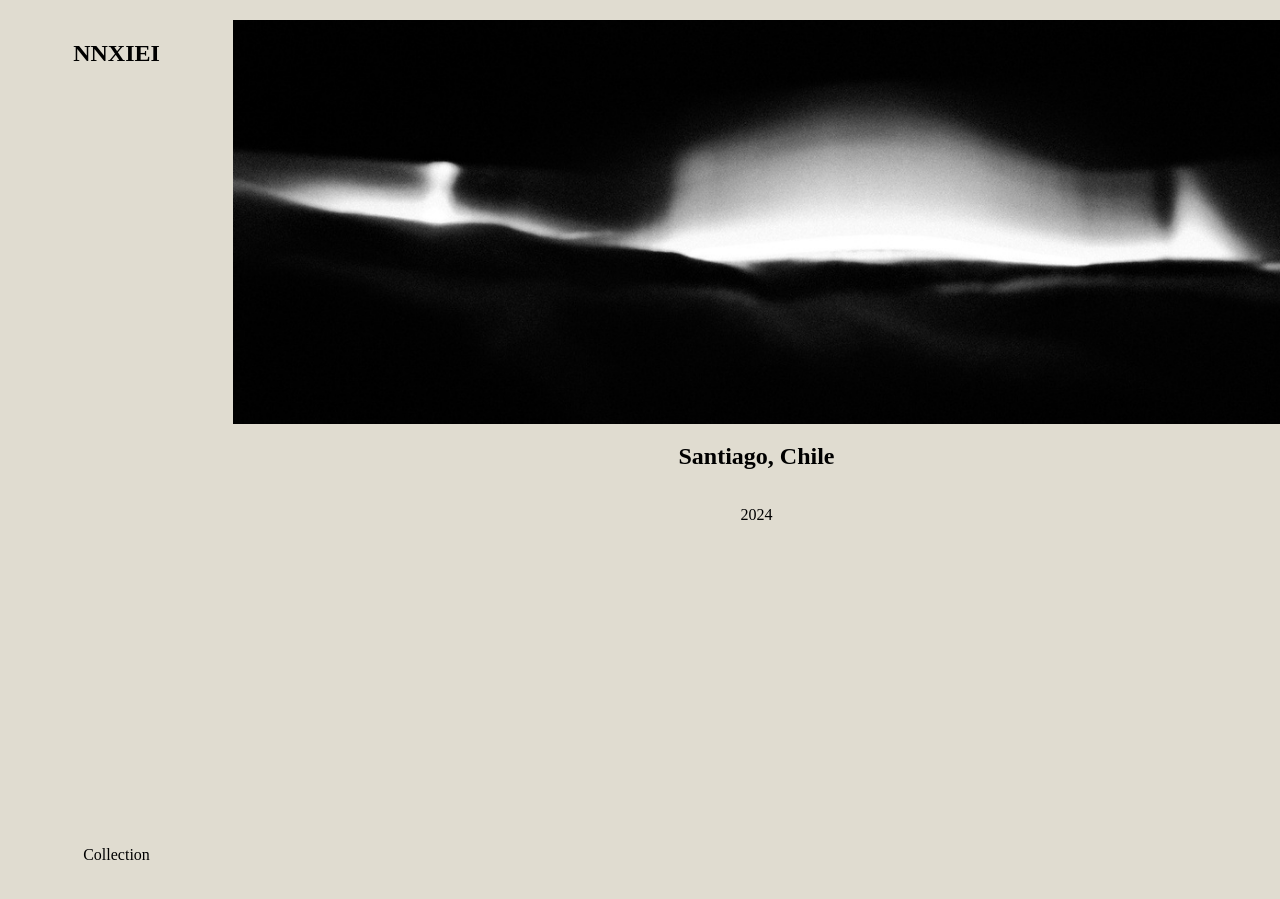
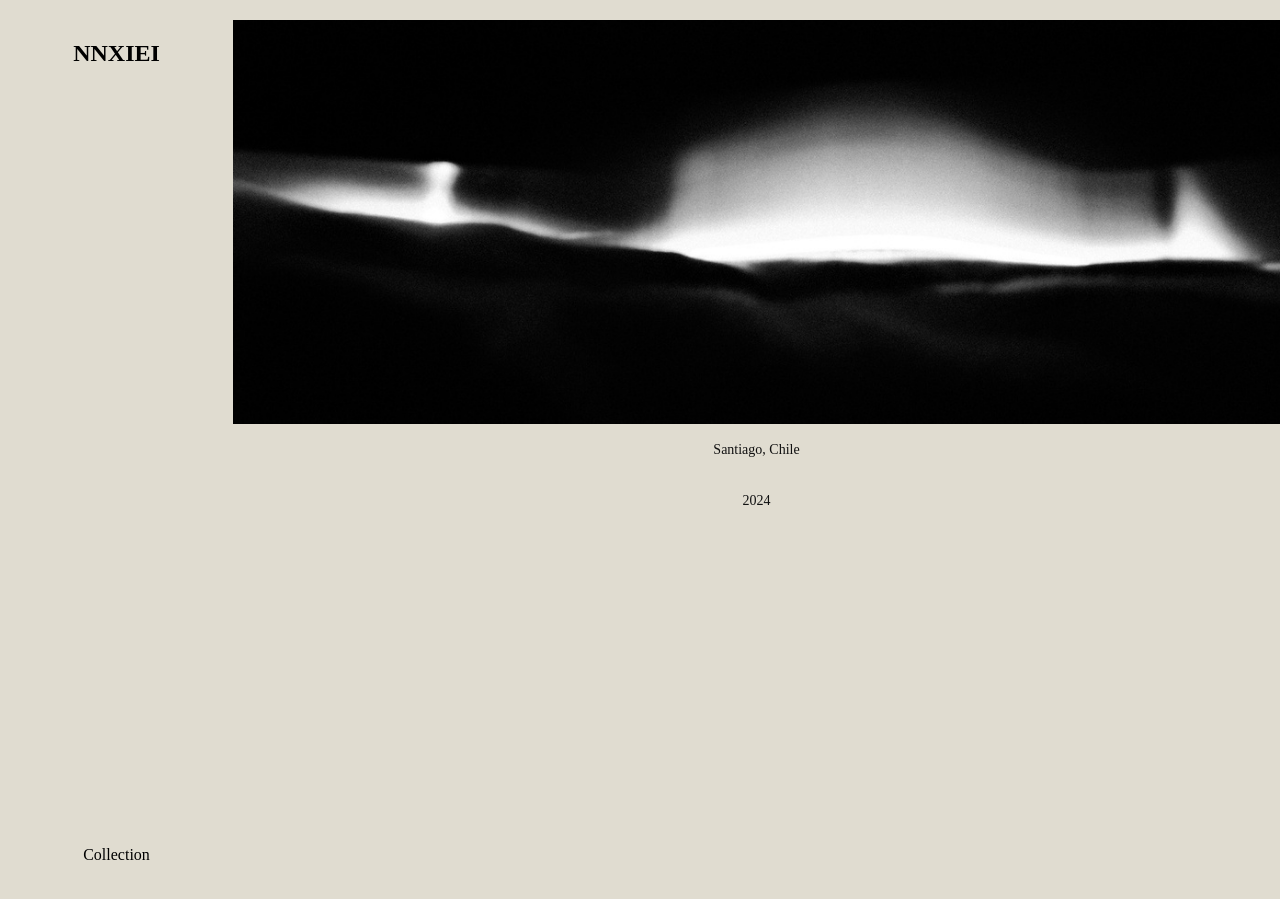
Before and after one commit to nnxiei/nnxiei.github.io, a Jekyll site: the page built from index.html, in a window 1280 px wide. Built offline with Jekyll 4.4.1, drawn with Linux system fonts in a browser that asks for light colours.

Commit message:
style index main text

```diff
--- a/assets/css/style.css
+++ b/assets/css/style.css
@@ -115,3 +115,10 @@ body {
     text-align: center;
     box-sizing: inherit;
 }
+
+.index-main p{
+    color: #111111;
+    font-family: "Droid Serif", serif;
+    line-height: 1.7 !important;
+    font-size: 14px;
+}
--- a/index.html
+++ b/index.html
@@ -18,7 +18,7 @@ layout: base
         </aside>
         <main class="index-main">
             <img src="assets/images/index/DSCF0136.JPG" alt="Index Image">
-            <h2>Santiago, Chile</h2>
+            <p>Santiago, Chile</p>
             <p>2024</p>
         </main>
     </div>
```
